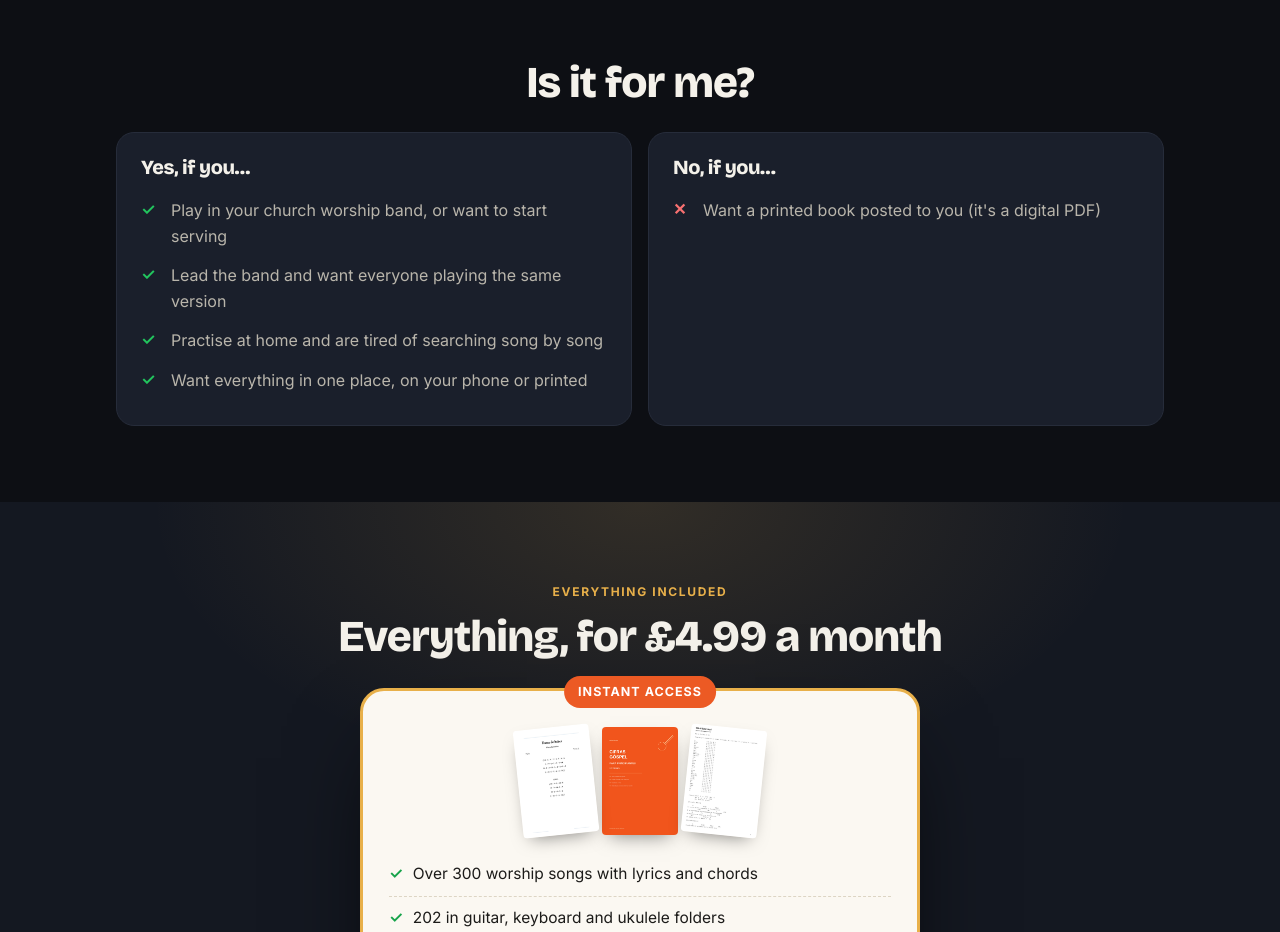
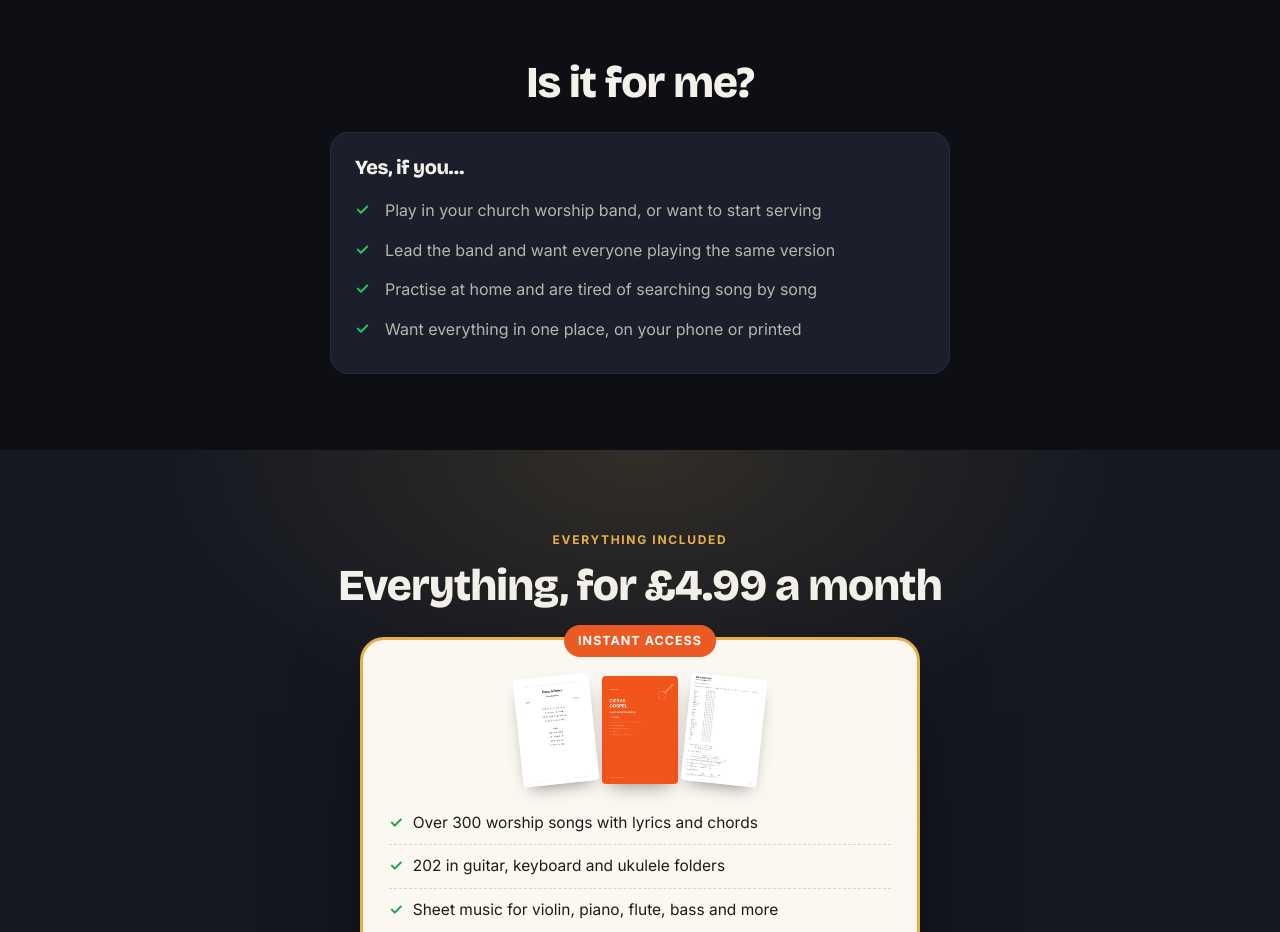
Before and after one commit to Izaacafamefuna/alabanzasconacordes, a plain HTML site: page index.html in a window 1280 px wide. Shown: the part 3820-4752 px from the top of the page. Drawn offline with nearby package versions, Linux system fonts and the light colour scheme.

Commit message:
UK: tira o bloco 'No, if you'
Co-Authored-By: Claude Opus 5.5 <noreply@anthropic.com>

```diff
--- a/index.html
+++ b/index.html
@@ -362,15 +362,12 @@ fbq('track','PageView');
 <section style="padding-top:0">
   <div class="wrap">
     <div class="center"><h2>Is it for me?</h2></div>
-    <div class="who">
+    <div class="who" style="grid-template-columns:1fr;max-width:620px;margin-left:auto;margin-right:auto">
       <ul><h3>Yes, if you…</h3>
         <li>Play in your church worship band, or want to start serving</li>
         <li>Lead the band and want everyone playing the same version</li>
         <li>Practise at home and are tired of searching song by song</li>
         <li>Want everything in one place, on your phone or printed</li>
-      </ul>
-      <ul class="no"><h3>No, if you…</h3>
-        <li>Want a printed book posted to you (it's a digital PDF)</li>
       </ul>
     </div>
   </div>
```
